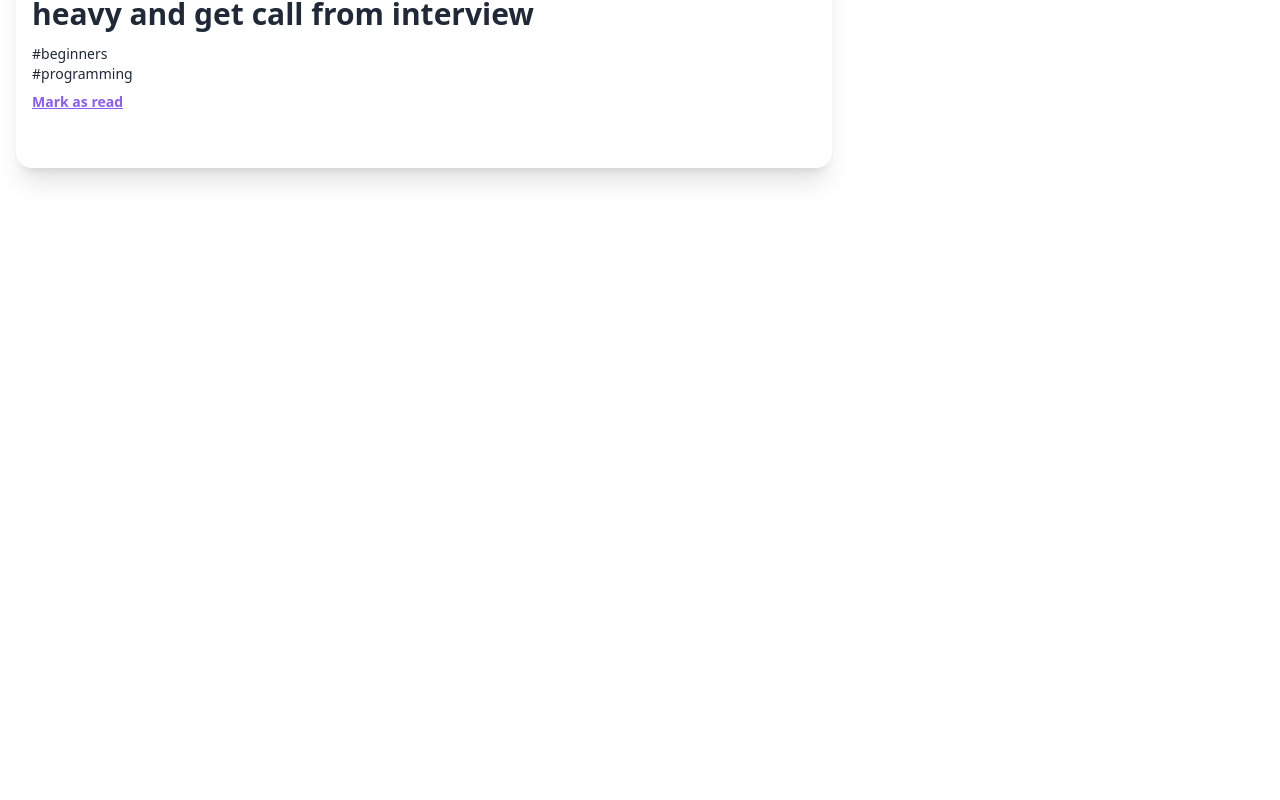
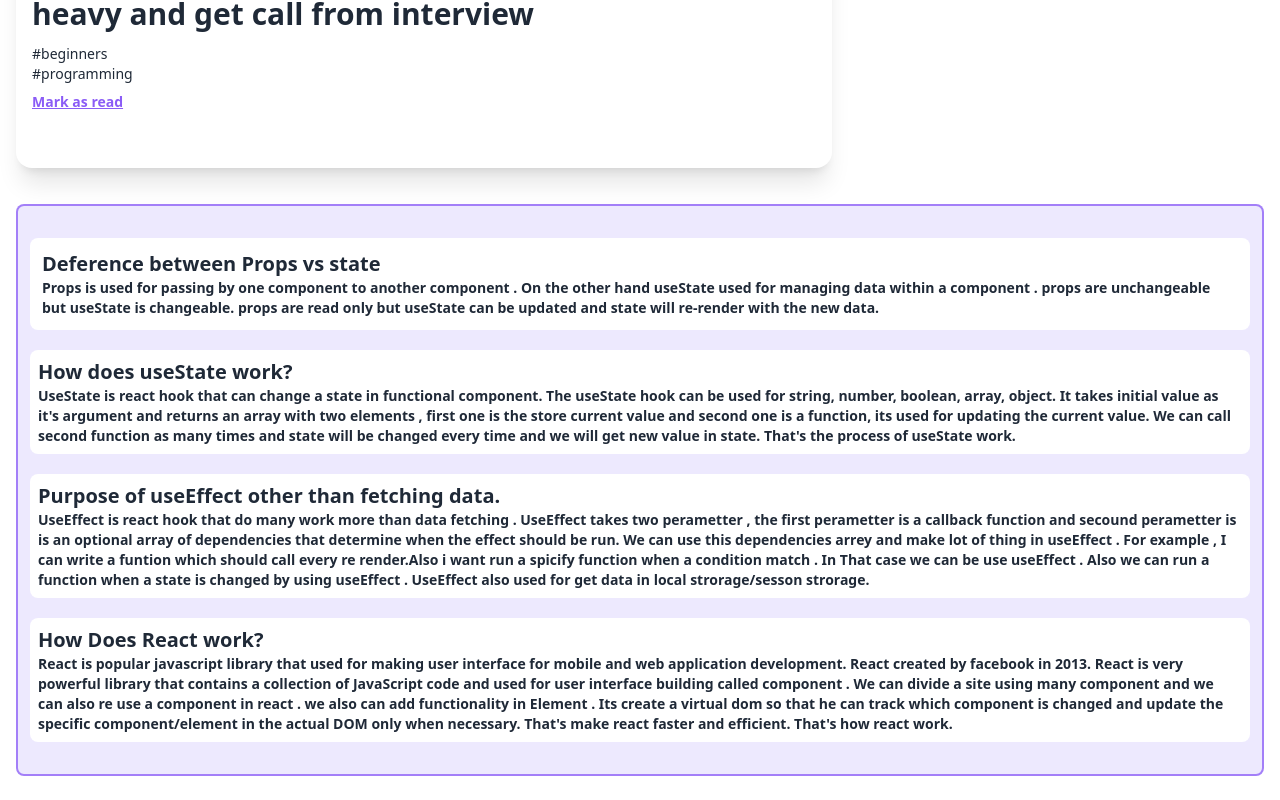
Before and after one commit to marufbroh/the-knowledge-cafe, a React (Vite) app: page / in a window 1280 px wide. Shown: the part 2684-3484 px from the top of the page. Before the commit the page ends 2888 px from the top, so only its background shows below. Built offline with nearby package versions, Linux system fonts and the light colour scheme.

Commit message:
Qna added

```diff
--- a/src/App.jsx
+++ b/src/App.jsx
@@ -1,6 +1,7 @@
 import React from 'react';
 import Header from './Header/Header';
 import Main from './Main/Main';
+import QNA from './QNA/QNA';
 
 const App = () => {
   return (
@@ -8,6 +9,7 @@ const App = () => {
       <Header></Header>
       <hr className='border-2' />
       <Main></Main>
+      <QNA />
     </div>
   );
 };
--- /dev/null
+++ b/src/QNA/QNA.jsx
@@ -0,0 +1,26 @@
+import React from 'react';
+
+const QNA = () => {
+    return (
+        <div className='bg-violet-100 border-2 border-violet-500/75 rounded-lg p-3 mb-6'>
+            <div className='bg-white rounded-lg p-3 my-5'>
+                <h3 className='font-bold text-xl'>Deference between Props vs state</h3>
+                <p className='font-semibold text-sm'>Props is used for passing by one component to another component . On the other hand useState used for managing data within a component . props are unchangeable but useState is changeable. props are read only but useState can be updated and state will re-render with the new data.</p>
+            </div>
+            <div className='bg-white rounded-lg p-2 my-5'>
+                <h3 className='font-bold text-xl'>How does useState work?</h3>
+                <p className='font-semibold text-sm'>UseState is react hook that can change a state in functional component. The useState hook can be used for string, number, boolean, array, object. It takes initial value as it's argument and returns an array with two elements , first one is the store current value and second one is a function, its used for updating the current value. We can call second function as many times and state will be changed every time and we will get new value in state. That's the process of useState work.</p>
+            </div>
+            <div className='bg-white rounded-lg p-2 my-5'>
+                <h3 className='font-bold text-xl'>Purpose of useEffect other than fetching data.</h3>
+                <p className='font-semibold text-sm'>UseEffect is react hook that do many work more than data fetching . UseEffect takes two perametter , the first perametter is a callback function and secound perametter is is an optional array of dependencies that determine when the effect should be run. We can use this dependencies arrey and make lot of thing in useEffect . For example , I can write a funtion which should call every re render.Also i want run a spicify function when a condition match . In That case we can be use useEffect . Also we can run a function when a state is changed by using useEffect . UseEffect also used for get data in local strorage/sesson strorage.</p>
+            </div>
+            <div className='bg-white rounded-lg p-2 my-5'>
+                <h3 className='font-bold text-xl'>How Does React work?</h3>
+                <p className='font-semibold text-sm'>React is popular javascript library that used for making user interface for mobile and web application development. React created by facebook in 2013. React is very powerful library that contains a collection of JavaScript code and used for user interface building called component . We can divide a site using many component and we can also re use a component in react . we also can add functionality in Element . Its create a virtual dom so that he can track which component is changed and update the specific component/element in the actual DOM only when necessary. That's make react faster and efficient. That's how react work.</p>
+            </div>
+        </div>
+    );
+};
+
+export default QNA;
```
